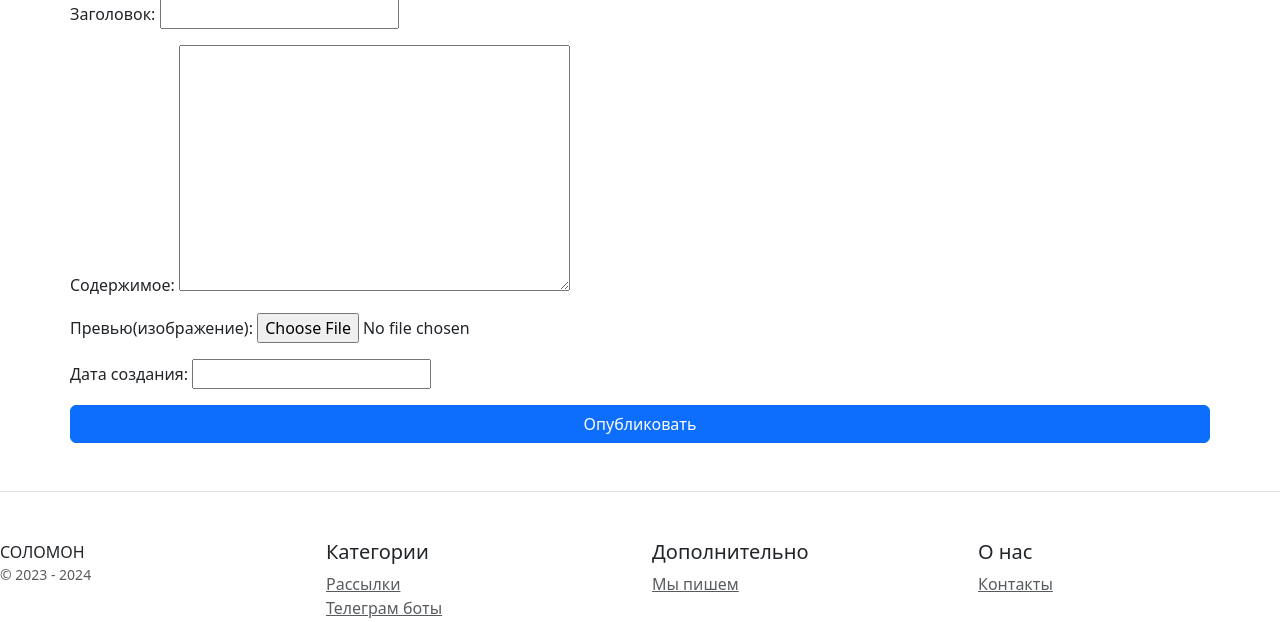
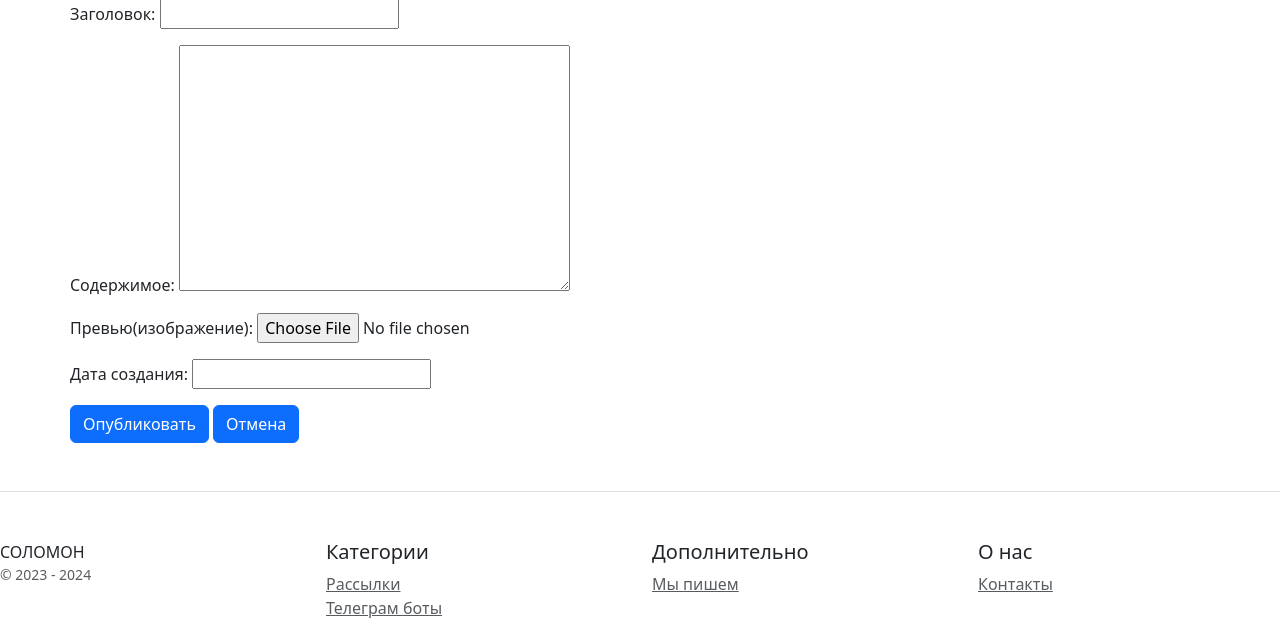
Before and after one commit to Evgeny-1981/homework_django, a Django app: page /blog/create in a window 1280 px wide. Shown: the part 92-714 px from the top of the page. Run offline with Django 5.2, Linux system fonts and the light colour scheme; some libraries are stand-ins or nearby versions.

Commit message:
Home work Django - finish

```diff
--- a/catalog/templates/catalog/blog_confirm_delete.html
+++ b/catalog/templates/catalog/blog_confirm_delete.html
@@ -5,8 +5,8 @@
     <div class="row">
         <div class="col-12">
             <form class="row" method="post" enctype="multipart/form-data">
-                {% csrf_token %}
                 <div class="card-body">
+                    {% csrf_token %}
                     <h5 class="my-0 font-weight-normal">Удалить запись - {{ object.title }}</h5>
                     <a class="btn btn-primary" role="button" href="{% url 'catalog:blog_list' %}"
                        role="button">Отмена</a>
--- a/catalog/templates/catalog/blog_detail.html
+++ b/catalog/templates/catalog/blog_detail.html
@@ -3,7 +3,7 @@
 {% load static %}
 {% block content %}
 <div class="container">
-    <div class="row text-center">
+    <div class="row">
         <div class="col-8">
             <div class="card mb-4 box-shadow">
                 {% if object.preview %}
@@ -13,7 +13,7 @@
                 {% endif %}
                 <div class="card-header">
                     <h5 class="my-0 font-weight-normal">{{object.title}}</h5>
-                    <h6 class="my-0 font-weight-normal">Слаг имя:{{object.slug}}</h6>
+                    <h6 class="my-0 font-weight-normal">Слаг имя: {{object.slug}}</h6>
                     <h6 class="my-0 font-weight-normal">{{object.content}}</h6>
                     <h6 class="my-0 font-weight-normal">Запись создана: {{object.created_at}}</h6>
                     <h6 class="my-0 font-weight-normal">Количество просмотров: {{object.count_views}}</h6>
--- a/catalog/templates/catalog/blog_form.html
+++ b/catalog/templates/catalog/blog_form.html
@@ -8,7 +8,6 @@
                 <div class="card-body">
                     {% csrf_token %}
                     {{ form.as_p }}
-                </div>
                     <button type="submit" class="btn btn-primary">
                         {% if not object %}
                         Опубликовать
@@ -16,6 +15,9 @@
                         Сохранить
                         {% endif %}
                     </button>
+                    <a class="btn btn-primary" role="button" href="{% url 'catalog:blog_list' %}"
+                       role="button">Отмена</a>
+                </div>
             </form>
         </div>
     </div>
--- a/catalog/views.py
+++ b/catalog/views.py
@@ -24,6 +24,8 @@ class ContactsView(TemplateView):
         message = request.POST.get('message', '')
         print(f'Имя:{name}, тел.:{phone}, сообщение: {message}')
         return HttpResponseRedirect(self.request.path)
+
+
 # def contact(request):
 #     """Контроллер отображения страницы с контактами"""
 #     if request.method == 'POST':
```
Lines whose indentation alone changed are shown as unchanged.
